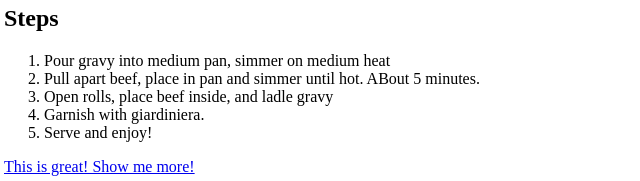
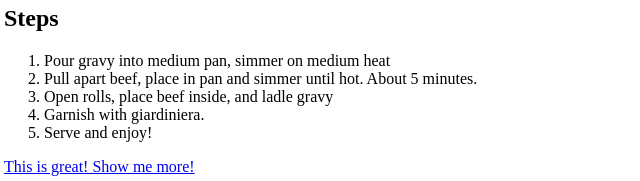
Before and after one commit to SonicResidue/odin-recipes, a plain HTML site: page recipes/italianbeef.html in a window 1280 px wide. Shown: the part 922-1103 px from the top of the page, 4-644 px from the left. Drawn offline with Linux system fonts and the light colour scheme.

Commit message:
fix capitalization in steps section

```diff
--- a/recipes/italianbeef.html
+++ b/recipes/italianbeef.html
@@ -19,7 +19,7 @@
         <h2>Steps</h2>
         <ol>
             <li>Pour gravy into medium pan, simmer on medium heat</li>
-            <li>Pull apart beef, place in pan and simmer until hot. ABout 5 minutes.</li>
+            <li>Pull apart beef, place in pan and simmer until hot. About 5 minutes.</li>
             <li>Open rolls, place beef inside, and ladle gravy</li>
             <li>Garnish with giardiniera.</li>
             <li>Serve and enjoy!</li>
```
